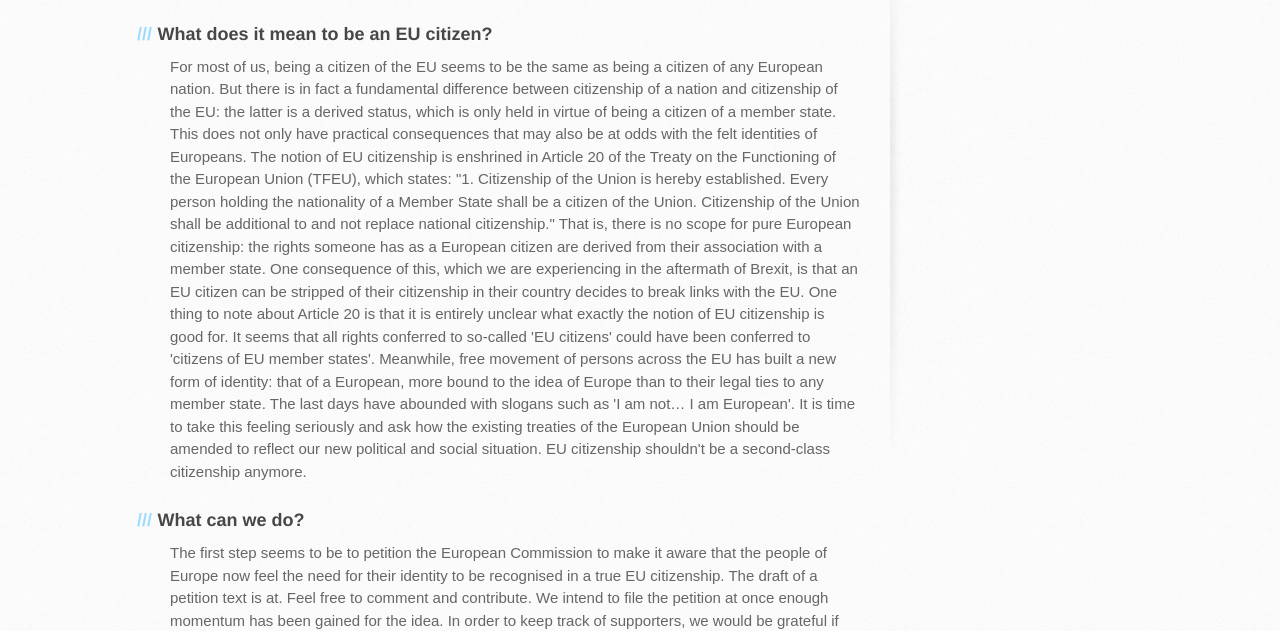
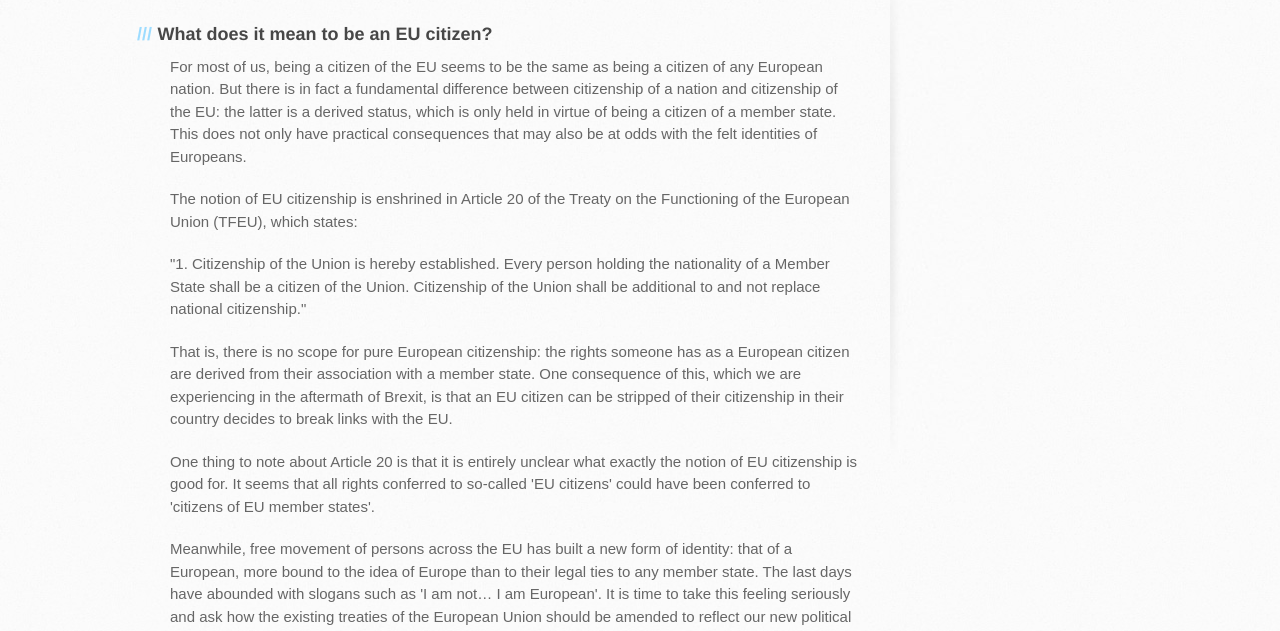
Before and after one commit to minimalparts/EU-citizenship, a plain HTML site: page index.html in a window 1280 px wide. Shown: the part 325-956 px from the top of the page. Drawn offline with Linux system fonts and the light colour scheme.

Commit message:
Update index.html

```diff
--- a/index.html
+++ b/index.html
@@ -30,21 +30,21 @@
 
 <h3>What does it mean to be an EU citizen?</h3>
 
-For most of us, being a citizen of the EU seems to be the same as being a citizen of any European nation. But there is in fact a fundamental difference between citizenship of a nation and citizenship of the EU: the latter is a derived status, which is only held in virtue of being a citizen of a member state. This does not only have practical consequences that may also be at odds with the felt identities of Europeans.
+<p>For most of us, being a citizen of the EU seems to be the same as being a citizen of any European nation. But there is in fact a fundamental difference between citizenship of a nation and citizenship of the EU: the latter is a derived status, which is only held in virtue of being a citizen of a member state. This does not only have practical consequences that may also be at odds with the felt identities of Europeans.</p>
 
-The notion of EU citizenship is enshrined in Article 20 of the Treaty on the Functioning of the European Union (TFEU), which states:
+<p>The notion of EU citizenship is enshrined in Article 20 of the Treaty on the Functioning of the European Union (TFEU), which states:</p>
 
-"1. Citizenship of the Union is hereby established. Every person holding the nationality of a Member State shall be a citizen of the Union. Citizenship of the Union shall be additional to and not replace national citizenship."
+<p>"1. Citizenship of the Union is hereby established. Every person holding the nationality of a Member State shall be a citizen of the Union. Citizenship of the Union shall be additional to and not replace national citizenship."</p>
 
-That is, there is no scope for pure European citizenship: the rights someone has as a European citizen are derived from their association with a member state. One consequence of this, which we are experiencing in the aftermath of Brexit, is that an EU citizen can be stripped of their citizenship in their country decides to break links with the EU.
+<p>That is, there is no scope for pure European citizenship: the rights someone has as a European citizen are derived from their association with a member state. One consequence of this, which we are experiencing in the aftermath of Brexit, is that an EU citizen can be stripped of their citizenship in their country decides to break links with the EU.</p>
 
-One thing to note about Article 20 is that it is entirely unclear what exactly the notion of EU citizenship is good for. It seems that all rights conferred to so-called 'EU citizens' could have been conferred to 'citizens of EU member states'.
+<p>One thing to note about Article 20 is that it is entirely unclear what exactly the notion of EU citizenship is good for. It seems that all rights conferred to so-called 'EU citizens' could have been conferred to 'citizens of EU member states'.</p>
 
 
 
-Meanwhile, free movement of persons across the EU has built a new form of identity: that of a European, more bound to the idea of Europe than to their legal ties to any member state. The last days have abounded with slogans such as 'I am not… I am European'. It is time to take this feeling seriously and ask how the existing treaties of the European Union should be amended to reflect our new political and social situation.
+<p>Meanwhile, free movement of persons across the EU has built a new form of identity: that of a European, more bound to the idea of Europe than to their legal ties to any member state. The last days have abounded with slogans such as 'I am not… I am European'. It is time to take this feeling seriously and ask how the existing treaties of the European Union should be amended to reflect our new political and social situation.</p>
 
-EU citizenship shouldn't be a second-class citizenship anymore.
+<p>EU citizenship shouldn't be a second-class citizenship anymore.</p>
 
 <h3>What can we do?</h3>
 
```
